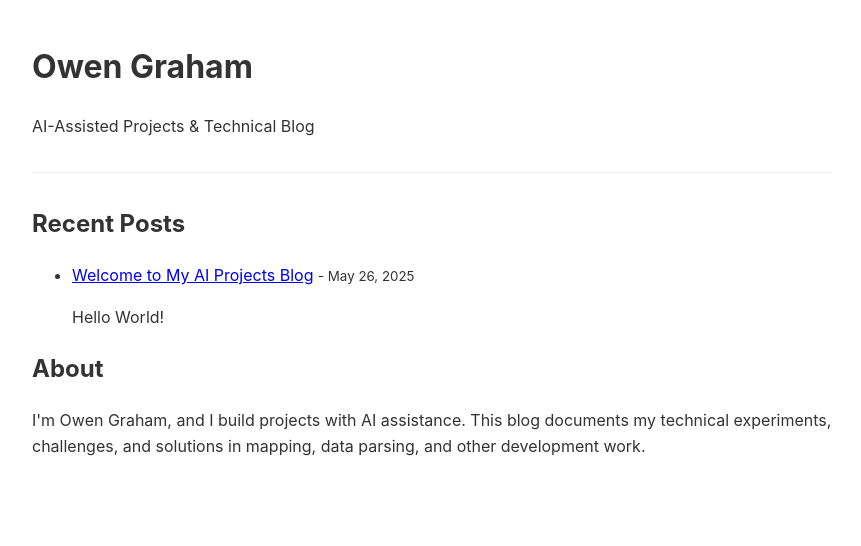
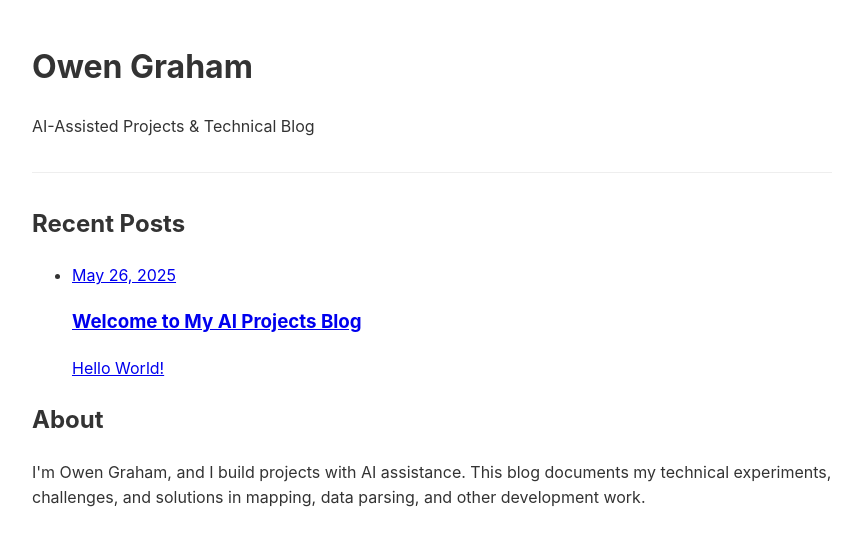
Before and after one commit to Owen-Graham/Owen-Graham.github.io, a Jekyll site: the page built from index.html, in a window 1280 px wide. Shown: the top 546 px of the page, without its empty margins (208-1069 px from the left). Built offline with Jekyll 4.4.1, drawn with Linux system fonts in a browser that asks for light colours.

Commit message:
Update blog design with Apple-inspired aesthetic

```diff
--- a/_layouts/default.html
+++ b/_layouts/default.html
@@ -8,8 +8,10 @@
 </head>
 <body>
     <header>
-        <h1><a href="/">{{ site.title }}</a></h1>
-        <p>{{ site.description }}</p>
+        <div class="container">
+            <h1><a href="/">{{ site.title }}</a></h1>
+            <p>{{ site.description }}</p>
+        </div>
     </header>
     <main>
         {{ content }}
--- a/_layouts/post.html
+++ b/_layouts/post.html
@@ -8,4 +8,4 @@ layout: default
     </header>
     {{ content }}
 </article>
-<a href="/">← Back to Home</a>
+<a href="/" class="back-link">← Back to Home</a>
--- a/index.html
+++ b/index.html
@@ -3,17 +3,23 @@ layout: default
 ---
 
 <h2>Recent Posts</h2>
-<ul>
+<ul class="post-list">
 {% for post in site.posts %}
     <li>
-        <a href="{{ post.url }}">{{ post.title }}</a>
-        <small> - {{ post.date | date: "%B %d, %Y" }}</small>
-        {% if post.excerpt %}
-            <p>{{ post.excerpt | strip_html | truncatewords: 30 }}</p>
-        {% endif %}
+        <div class="post-card">
+            <a href="{{ post.url }}">
+                <div class="post-date">{{ post.date | date: "%B %d, %Y" }}</div>
+                <h3 class="post-title">{{ post.title }}</h3>
+                {% if post.excerpt %}
+                    <p class="post-excerpt">{{ post.excerpt | strip_html | truncatewords: 25 }}</p>
+                {% endif %}
+            </a>
+        </div>
     </li>
 {% endfor %}
 </ul>
 
-<h2>About</h2>
-<p>I'm Owen Graham, and I build projects with AI assistance. This blog documents my technical experiments, challenges, and solutions in mapping, data parsing, and other development work.</p>
+<div class="about-section">
+    <h2>About</h2>
+    <p>I'm Owen Graham, and I build projects with AI assistance. This blog documents my technical experiments, challenges, and solutions in mapping, data parsing, and other development work.</p>
+</div>
```
